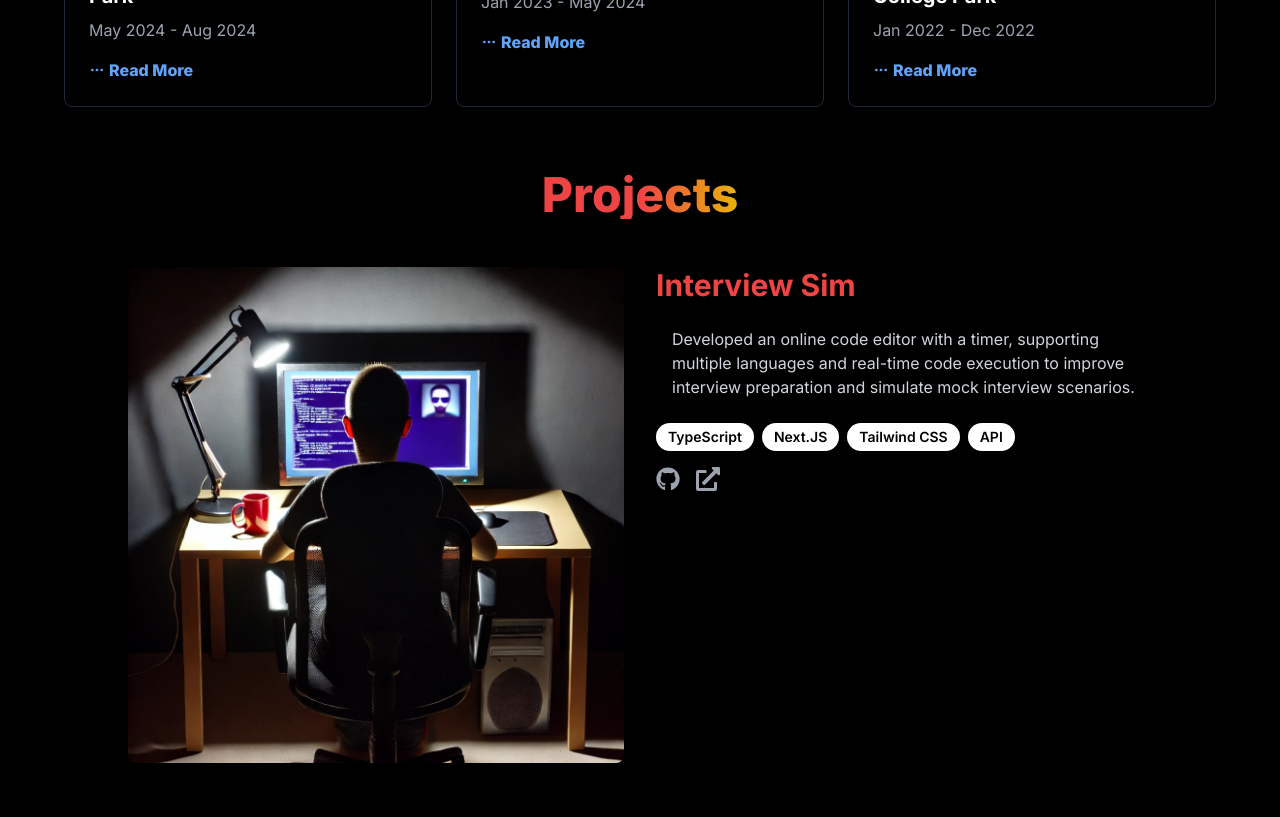
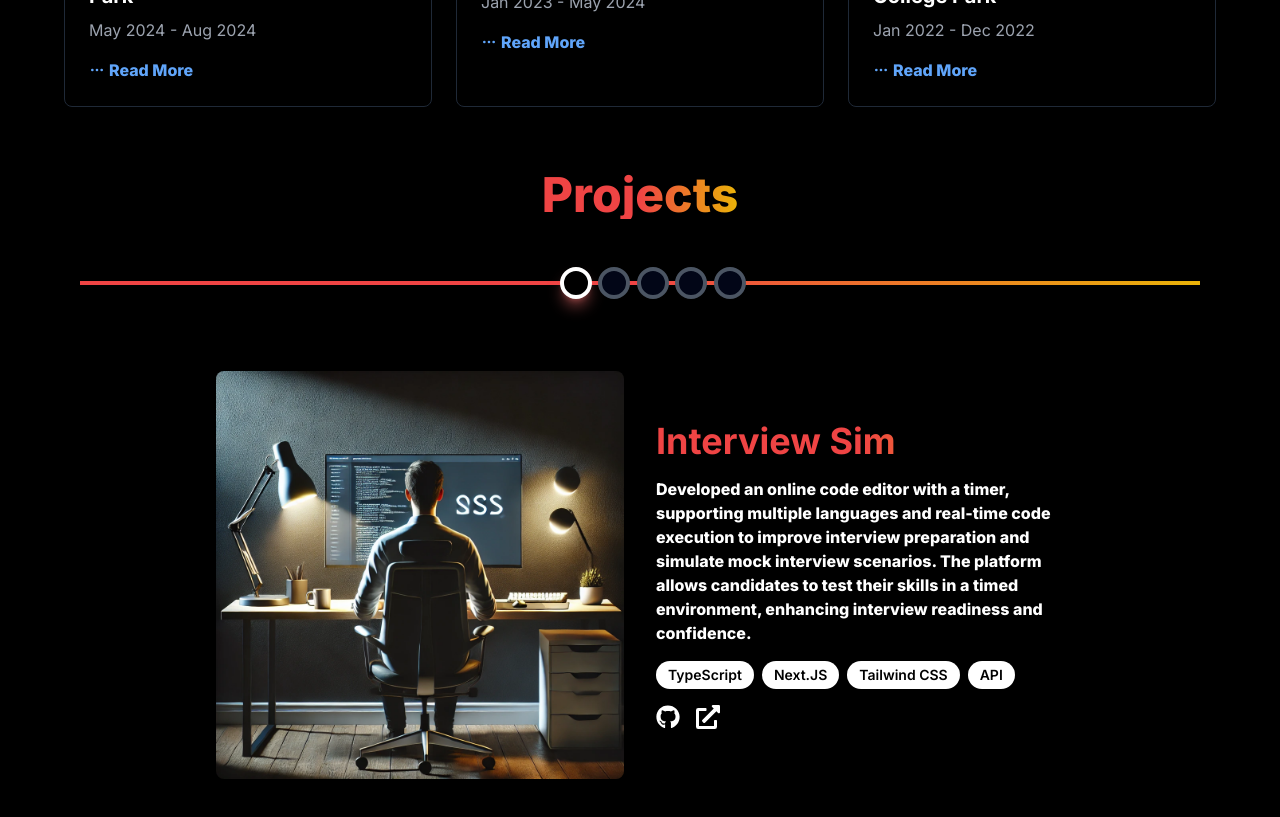
Before and after one commit to Vasu1415/portfolio-vasu, a Next.js app: page / in a window 1280 px wide. Shown: the part 2220-3037 px from the top of the page. Built offline with nearby package versions, Linux system fonts and the light colour scheme.

Commit message:
project section updation

```diff
--- a/components/Projects.jsx
+++ b/components/Projects.jsx
@@ -1,96 +1,137 @@
 "use client";
-import React, { useState, useEffect } from 'react';
-import Image from 'next/image';
-import { FaGithub, FaExternalLinkAlt } from 'react-icons/fa';
-
+import React, { useState } from "react";
+import { FaGithub, FaExternalLinkAlt } from "react-icons/fa";
 
 const projects = [
   {
-    name: 'Interview Sim',
-    image: '/images/interview.jpg',
-    description: 'Developed an online code editor with a timer, supporting multiple languages and real-time code execution to improve interview preparation and simulate mock interview scenarios.',
-    githubLink: 'https://github.com/Vasu1415/mock-interview-interface',
-    skills: ['TypeScript', 'Next.JS', 'Tailwind CSS', 'API'],
-    liveDemo: 'https://mock-interview-interface.vercel.app/'
+    name: "Interview Sim",
+    image: "/images/interview.jpg",
+    date: "2024-08",
+    description:
+      "Developed an online code editor with a timer, supporting multiple languages and real-time code execution to improve interview preparation and simulate mock interview scenarios. The platform allows candidates to test their skills in a timed environment, enhancing interview readiness and confidence.",
+    githubLink: "https://github.com/Vasu1415/mock-interview-interface",
+    skills: ["TypeScript", "Next.JS", "Tailwind CSS", "API"],
+    liveDemo: "https://mock-interview-interface.vercel.app/",
   },
   {
-    name: 'PlanetTerp Sentiment Explorer',
-    image: '/images/sentiment.jpg',
-    description: 'An exploration project where my group and I used machine learning to analyze the PlanetTerp dataset, featuring 26,000 entries. We leveraged Python tools like NumPy and nltk to engineer features and perform sentiment analysis, developing a model that predicts student GPAs with 73% accuracy by considering course levels and sentiment scores from reviews.',
-    githubLink: 'https://github.com/ShreenidhiAyinala/Planetterp-Course-Review-Data-Exploration-NLP-Methods',
-    skills: ['Python', 'NLP', 'Machine Learning', 'Pandas'],
-    liveDemo: 'https://shreenidhiayinala.github.io/'
+    name: "PlanetTerp Sentiment Explorer",
+    image: "/images/sentiment.jpg",
+    date: "2024-03",
+    description:
+      "An exploration project where my group and I used machine learning to analyze the PlanetTerp dataset, featuring 26,000 entries. We leveraged Python tools like NumPy and nltk to engineer features and perform sentiment analysis, developing a model that predicts student GPAs with 73% accuracy by considering course levels and sentiment scores from reviews. This project provided insights into student performance based on course reviews.",
+    githubLink:
+      "https://github.com/ShreenidhiAyinala/Planetterp-Course-Review-Data-Exploration-NLP-Methods",
+    skills: ["Python", "NLP", "Machine Learning", "Pandas"],
+    liveDemo: "https://shreenidhiayinala.github.io/",
   },
   {
-    name: 'Higher or Lower Game',
-    image: '/images/game.jpg',
-    description: 'A game where players guess which video game has more downloads. Choose your level of difficulty with caution!',
-    githubLink: 'https://github.com/tomurdi/higherorlower',
-    skills: ['Python', 'Flask', 'Tailwind CSS'],
-    liveDemo: 'https://higherorlowergame-git-main-vasu-mittals-projects-656b9b20.vercel.app/'
+    name: "Higher or Lower Game",
+    image: "/images/game.jpg",
+    date: "2024-05",
+    description:
+      "A game where players guess which video game has more downloads. The game offers various levels of difficulty to keep users engaged. The project helped me understand backend integrations and user engagement strategies.",
+    githubLink: "https://github.com/tomurdi/higherorlower",
+    skills: ["Python", "Flask", "Tailwind CSS"],
+    liveDemo:
+      "https://higherorlowergame-git-main-vasu-mittals-projects-656b9b20.vercel.app/",
   },
   {
-    name: 'Kitchen Craft',
-    image: '/images/food.jpg',
-    description: 'An interactive mobile web app based on HCI principles for healthy meal suggestions, recipe ingredient tracking, and collaborative meal planning.',
-    githubLink: 'https://github.com/Vasu1415/Kitchen-Craft',
-    skills: ['JavaScript', 'HTML CSS'],
+    name: "Kitchen Craft",
+    image: "/images/food.jpg",
+    date: "2024-06",
+    description:
+      "An interactive mobile web app based on HCI principles for healthy meal suggestions, recipe ingredient tracking, and collaborative meal planning. Kitchen Craft promotes healthier eating habits by simplifying meal preparation and enabling users to plan collaboratively.",
+    githubLink: "https://github.com/Vasu1415/Kitchen-Craft",
+    skills: ["JavaScript", "HTML", "CSS"],
   },
   {
-    name: 'Movie Review Database',
-    image: '/images/movie.jpg',
-    description: 'A web-based movie review platform where users can securely create accounts, add personal reviews, and engage with community feedback on various films.',
-    githubLink: 'https://github.com/Vasu1415/Movie-Database-Review-System',
-    skills: ['Python', 'Flask', 'HTML CSS', 'MongoDB'],
+    name: "Movie Review Database",
+    image: "/images/movie.jpg",
+    date: "2024-02",
+    description:
+      "A web-based movie review platform where users can securely create accounts, add personal reviews, and engage with community feedback on various films. Implemented secure login and real-time feedback integration using MongoDB.",
+    githubLink: "https://github.com/Vasu1415/Movie-Database-Review-System",
+    skills: ["Python", "Flask", "HTML CSS", "MongoDB"],
   },
-]
+];
 
-const SpotlightFocusProjects = () => {
+const ProjectTimeline = () => {
   const [activeIndex, setActiveIndex] = useState(0);
-  useEffect(() => {
-    const interval = setInterval(() => {
-      setActiveIndex((prevIndex) => (prevIndex + 1) % projects.length);
-    }, 15000);
-    return () => clearInterval(interval);
-  }, []);
 
   return (
-    <div className="container mx-auto p-8 bg-black text-white min-h-screen flex flex-col items-center" id="projects">
-      <h2 className="text-5xl text-center bg-clip-text text-transparent bg-gradient-to-r from-red-500 via-red-500 to-yellow-500 font-extrabold mb-12">Projects</h2>
-      <div className="relative w-full max-w-5xl flex flex-col lg:flex-row items-center lg:items-start">
-        <div className="w-full lg:w-1/2 flex justify-center">
-          <Image
+    <div className="container mx-auto p-8 min-h-screen bg-black text-white flex flex-col items-center">
+      {/* Heading */}
+      <h2 className="text-5xl font-extrabold text-center bg-clip-text text-transparent bg-gradient-to-r from-red-500 via-red-500 to-yellow-500 mb-12">
+        Projects
+      </h2>
+
+      {/* Timeline */}
+      <div className="relative w-full flex items-center justify-center mb-12">
+        <div className="absolute w-full h-1 bg-gradient-to-r from-red-500 via-red-500 to-yellow-500"></div>
+
+        {/* Timeline Milestones */}
+        {projects.map((project, index) => (
+          <div key={index} className="relative">
+            <div
+              onClick={() => setActiveIndex(index)}
+              className={`cursor-pointer w-8 h-8 rounded-full border-4 ${
+                activeIndex === index
+                  ? "bg-black border-white shadow-lg shadow-red-400/50"
+                  : "bg-slate-950 border-gray-600"
+              } transition transform hover:scale-110`}
+              style={{ marginLeft: `${index * 20}%` }}
+            ></div>
+          </div>
+        ))}
+      </div>
+
+      <div className="w-full max-w-4xl bg-transparent bg-opacity-90 p-6 rounded-lg shadow-md text-white flex flex-col lg:flex-row items-center gap-8">
+        <div className="w-full lg:w-1/2">
+          <img
             src={projects[activeIndex].image}
             alt={projects[activeIndex].name}
-            width={500}
-            height={300}
             className="rounded-lg shadow-lg"
           />
         </div>
 
-        {/* Project Details */}
-        <div className="w-full lg:w-1/2 mt-8 lg:mt-0 lg:ml-8 text-center lg:text-left">
-          <h3 className="text-3xl font-bold mb-4 bg-clip-text text-transparent bg-gradient-to-r from-red-500 via-red-500 to-yellow-500">
+        {/* Text Details Section */}
+        <div className="w-full lg:w-1/2">
+          <h3 className="text-4xl font-bold mb-4 bg-clip-text text-transparent bg-gradient-to-r from-red-500 via-red-500 to-yellow-500">
             {projects[activeIndex].name}
           </h3>
-          <p className="text-gray-300 mb-4 bg-black bg-opacity-70 px-4 py-2 rounded-md">
-            {projects[activeIndex].description}
-          </p>
-          <div className="flex flex-wrap gap-2 justify-center lg:justify-start mb-4">
+          <p className="text-white font-extrabold mb-4">{projects[activeIndex].description}</p>
+
+          {/* Skills */}
+          <div className="flex flex-wrap gap-2 mb-4">
             {projects[activeIndex].skills.map((skill, skillIndex) => (
-              <span key={skillIndex} className="bg-white text-black font-semibold text-sm px-3 py-1 rounded-full">
+              <span
+                key={skillIndex}
+                className="bg-white text-black font-semibold text-sm px-3 py-1 rounded-full"
+              >
                 {skill}
               </span>
             ))}
           </div>
-          <div className="flex justify-center lg:justify-start space-x-4">
+
+          {/* Links */}
+          <div className="flex space-x-4">
             {projects[activeIndex].githubLink && (
-              <a href={projects[activeIndex].githubLink} target="_blank" rel="noopener noreferrer" className="text-gray-400 hover:text-white transition">
+              <a
+                href={projects[activeIndex].githubLink}
+                target="_blank"
+                rel="noopener noreferrer"
+                className="text-white transition"
+              >
                 <FaGithub size={24} />
               </a>
             )}
             {projects[activeIndex].liveDemo && (
-              <a href={projects[activeIndex].liveDemo} target="_blank" rel="noopener noreferrer" className="text-gray-400 hover:text-white transition">
+              <a
+                href={projects[activeIndex].liveDemo}
+                target="_blank"
+                rel="noopener noreferrer"
+                className="text-white transition"
+              >
                 <FaExternalLinkAlt size={24} />
               </a>
             )}
@@ -101,4 +142,4 @@ const SpotlightFocusProjects = () => {
   );
 };
 
-export default SpotlightFocusProjects;
+export default ProjectTimeline;
--- a/package.json
+++ b/package.json
@@ -11,6 +11,8 @@
   "dependencies": {
     "@heroicons/react": "^2.1.3",
     "@react-spring/web": "^9.7.5",
+    "@react-three/drei": "^9.115.0",
+    "@react-three/fiber": "^8.17.10",
     "embla-carousel-autoplay": "^8.3.0",
     "embla-carousel-react": "^8.3.0",
     "framer-motion": "^11.11.10",
```
Also changed, not shown: public/images/interview.jpg, 1 other file (tests, documents, lock files or other folders).
